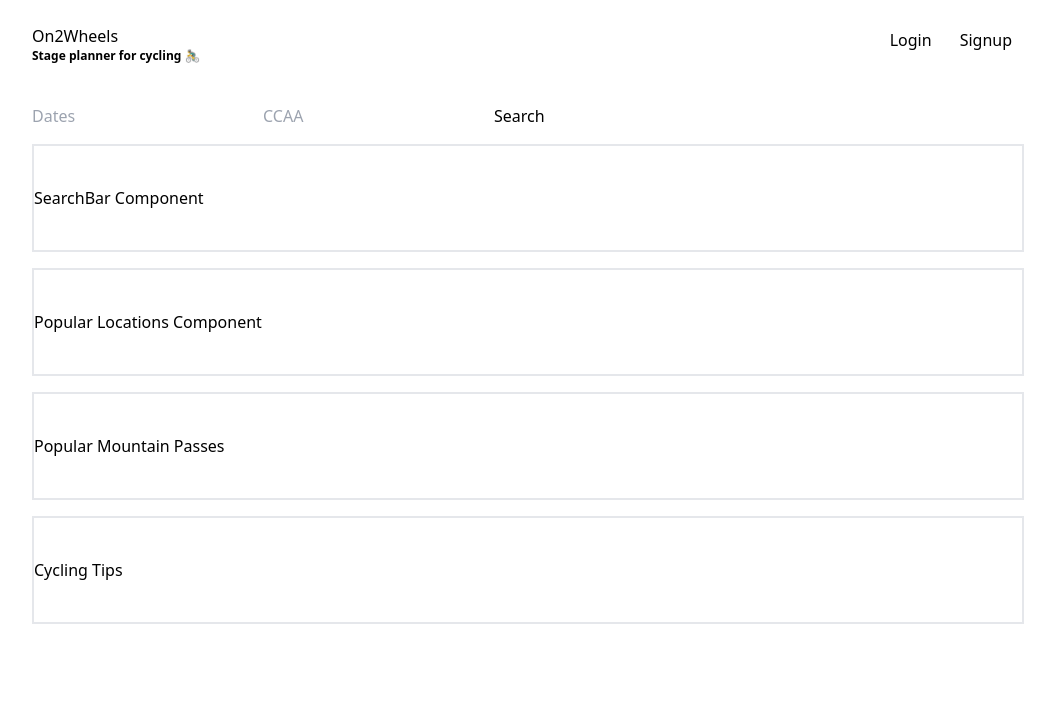
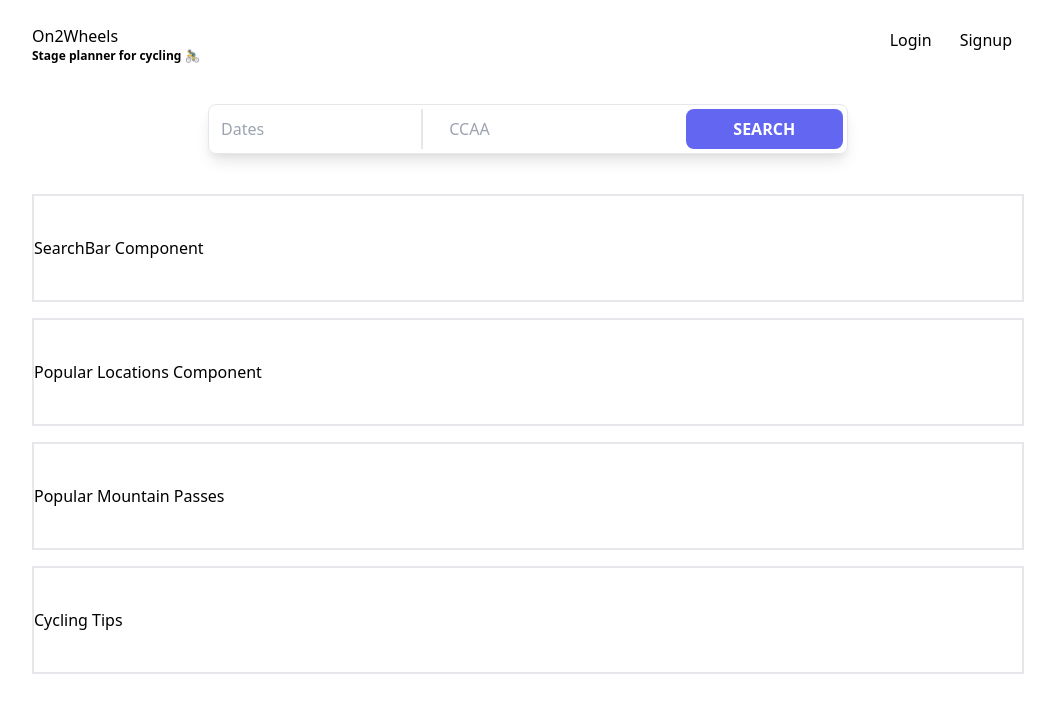
Before and after one commit to on2wheels-es/front-end, a React (Create React App) app: page / in a window 1280 px wide. Shown: the top 712 px of the page, without its empty margins (112-1167 px from the left). Built offline with nearby package versions, Linux system fonts and the light colour scheme; no server answers.

Commit message:
styles searchbar component

```diff
--- a/src/components/SearchBar.jsx
+++ b/src/components/SearchBar.jsx
@@ -22,12 +22,12 @@ const SearchBar = () => {
   };
 
   return (
-    <div className="">
+    <div className="border rounded-lg px-1 py-1 flex justify-between w-full max-w-screen-sm mx-auto shadow-lg mb-6">
       <input
         placeholder="Dates"
         name="dates"
         type="text"
-        className=""
+        className="w-2/6 border-r-2 p-2"
         value={allValues.dates}
         onChange={inputHandler}
       />
@@ -35,12 +35,13 @@ const SearchBar = () => {
         placeholder="CCAA"
         type="text"
         name="CCAA"
-        className=""
+        className="w-2/6"
         value={allValues.CCAA}
         onChange={inputHandler}
       />
       <button
         onClick={searchInputHandler}
+        className="inline-block w-1/4 bg-indigo-500 p-2 rounded-lg uppercase text-white font-semibold"
       >
       Search
       </button>
--- a/src/providers/SearchProvider.jsx
+++ b/src/providers/SearchProvider.jsx
@@ -14,7 +14,7 @@ const SearchProvider = (props) => {
 
     return (
       <SearchContext.Provider
-        value={{ allValues, searchHandler }}
+        value={{ allValues, searchHandler, ...props }}
       >
         {props.children}
       </SearchContext.Provider>
```
